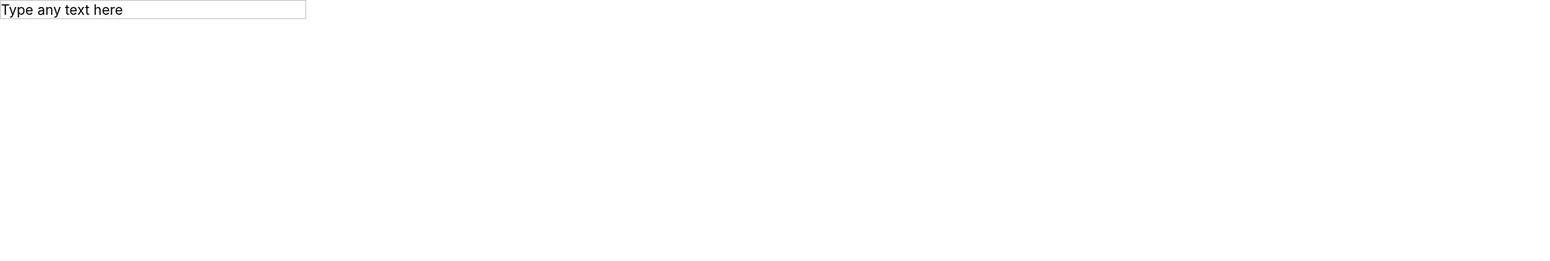
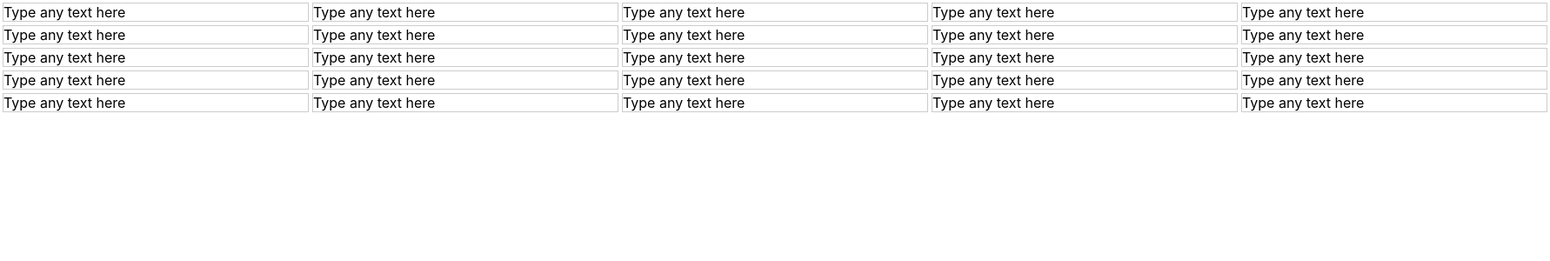
Before and after one commit to SunSide7/ReactApp, a React (Create React App) app: page / in a window 1280 px wide. Shown: the top 300 px of the page at 87% size, 1782 px wide, since content can reach past the window. Built offline with nearby package versions, Linux system fonts and the light colour scheme.

Commit message:
commit #15: Table Row Component created

```diff
--- a/src/App.js
+++ b/src/App.js
@@ -1,14 +1,27 @@
 import React from 'react';
 import Field from './components/Field/Field'
+import TableRow from './components/TableRow/TableRow'
 
 function App() {
   return (
     <div className="App">
-      <Field />
-      {/* <Field />
-      <Field />
-      <Field />
-      <Field /> */}
+    	<table>
+    		<tbody>
+    			<TableRow />
+    			<TableRow />
+    			<TableRow />
+    			<TableRow />
+    			<TableRow />
+    		</tbody>
+    	</table>
+
+    	{/*
+      	<Field />
+      	<Field />
+      	<Field />
+      	<Field />
+      	<Field />
+    	*/}
     </div>
   );
 }
--- a/src/components/Field/Field.js
+++ b/src/components/Field/Field.js
@@ -1,5 +1,4 @@
 import React, { Component } from 'react'
-import ReactDOM from 'react-dom'
 import Input from './Input'
 import './Field.sass'
 
@@ -10,26 +9,6 @@ export default class Field extends Component {
     state = {
         typing: false,
         value: 'Type any text here'
-    }
-
-    constructor() {
-        super()
-        this.handleClickOutside = this.handleClickOutside.bind(this)
-
-    }
-
-
-    componentWillMount() {
-        document.addEventListener('click', this.handleClickOutside, false)
-    }
-
-    handleClickOutside(event) {
-        const domNode = ReactDOM.findDOMNode(this)
-
-        if (!domNode || !domNode.contains(event.target)) {
-            console.log('Clicked outside!')
-            this.setState({ typing: !this.state.typing })
-        }
     }
 
     onTyping() {
--- /dev/null
+++ b/src/components/TableRow/TableRow.js
@@ -0,0 +1,26 @@
+import React, { Component } from 'react'
+import Field from '../Field/Field'
+
+export default class TableRow extends Component {
+	render() {
+		return (
+			<tr>
+				<td>
+					<Field />
+				</td>
+				<td>
+					<Field />
+				</td>
+				<td>
+					<Field />
+				</td>
+				<td>
+					<Field />
+				</td>
+				<td>
+					<Field />
+				</td>
+			</tr>
+		)
+	}
+}
```
